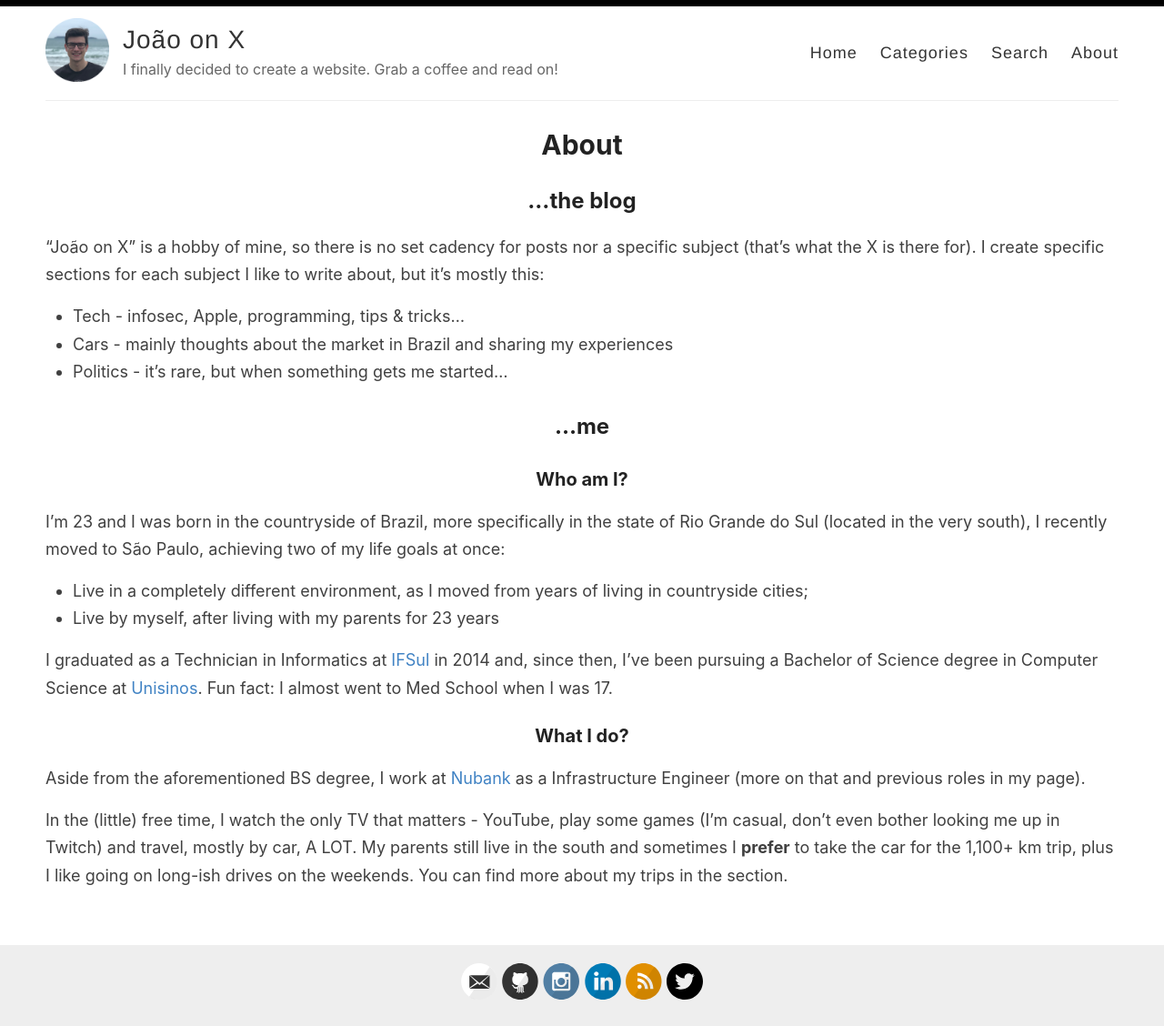
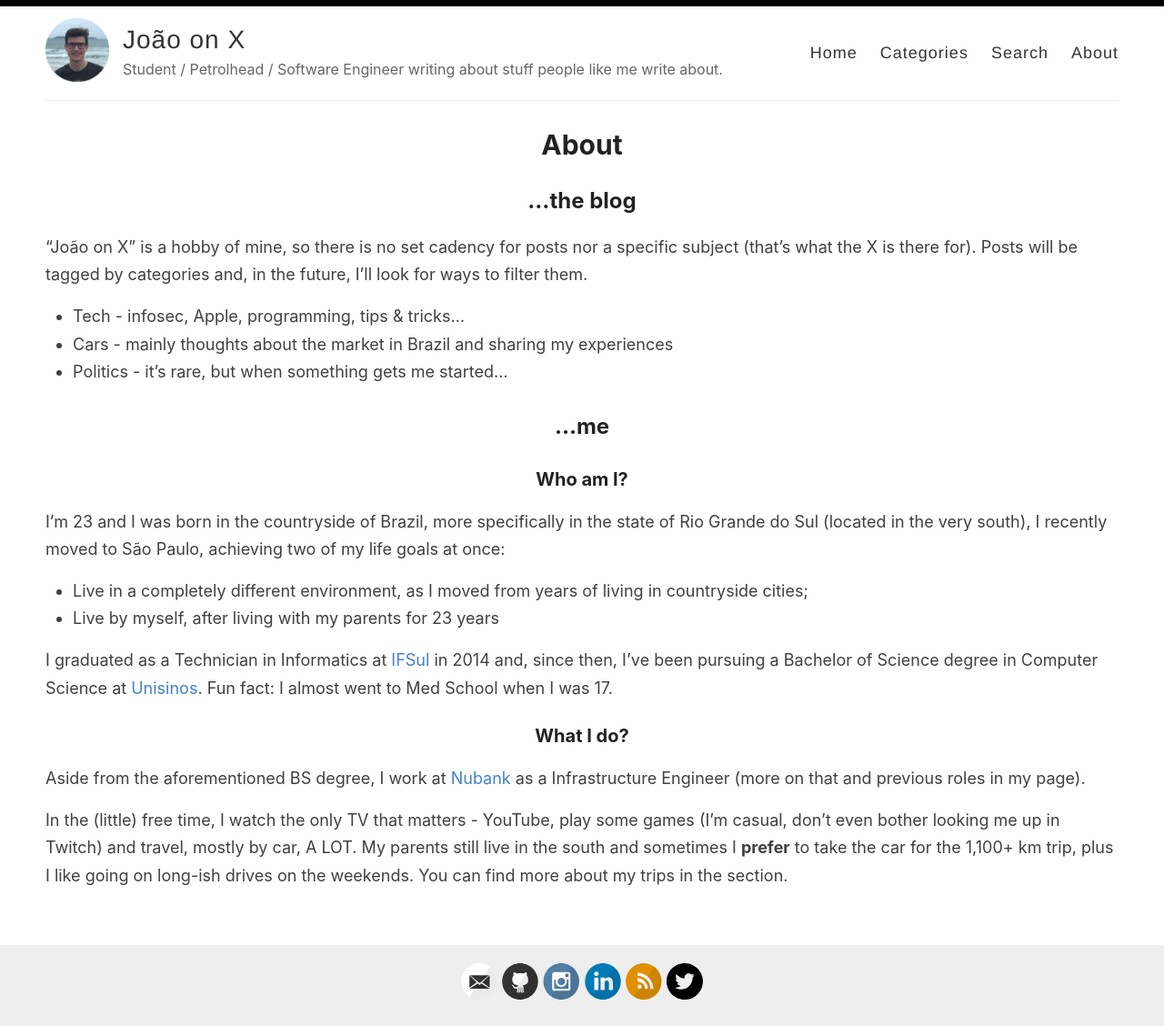
Before and after one commit to jpalharini/website, a Jekyll site: the page built from _pages/about.md, in a window 1280 px wide. Shown: the whole page at 91% size. Built offline with Jekyll 4.4.1, drawn with Linux system fonts in a browser that asks for light colours.

Commit message:
Minor fixes

```diff
--- a/_config.yml
+++ b/_config.yml
@@ -9,7 +9,7 @@ name: João on X
 author: João Palharini
 
 # Short bio or description (displayed in the header)
-description: I finally decided to create a website. Grab a coffee and read on!
+description: Student / Petrolhead / Software Engineer writing about stuff people like me write about.
 
 # URL of your avatar or profile pic (you could use your GitHub profile pic)
 avatar: /images/joao.png
--- a/_pages/about.md
+++ b/_pages/about.md
@@ -6,7 +6,7 @@ title: About
 
 ## ...the blog
 
-"João on X" is a hobby of mine, so there is no set cadency for posts nor a specific subject (that's what the X is there for). I create specific sections for each subject I like to write about, but it's mostly this:
+"João on X" is a hobby of mine, so there is no set cadency for posts nor a specific subject (that's what the X is there for). Posts will be tagged by categories and, in the future, I'll look for ways to filter them.
 
 - Tech - infosec, Apple, programming, tips & tricks...
 - Cars - mainly thoughts about the market in Brazil and sharing my experiences
```
